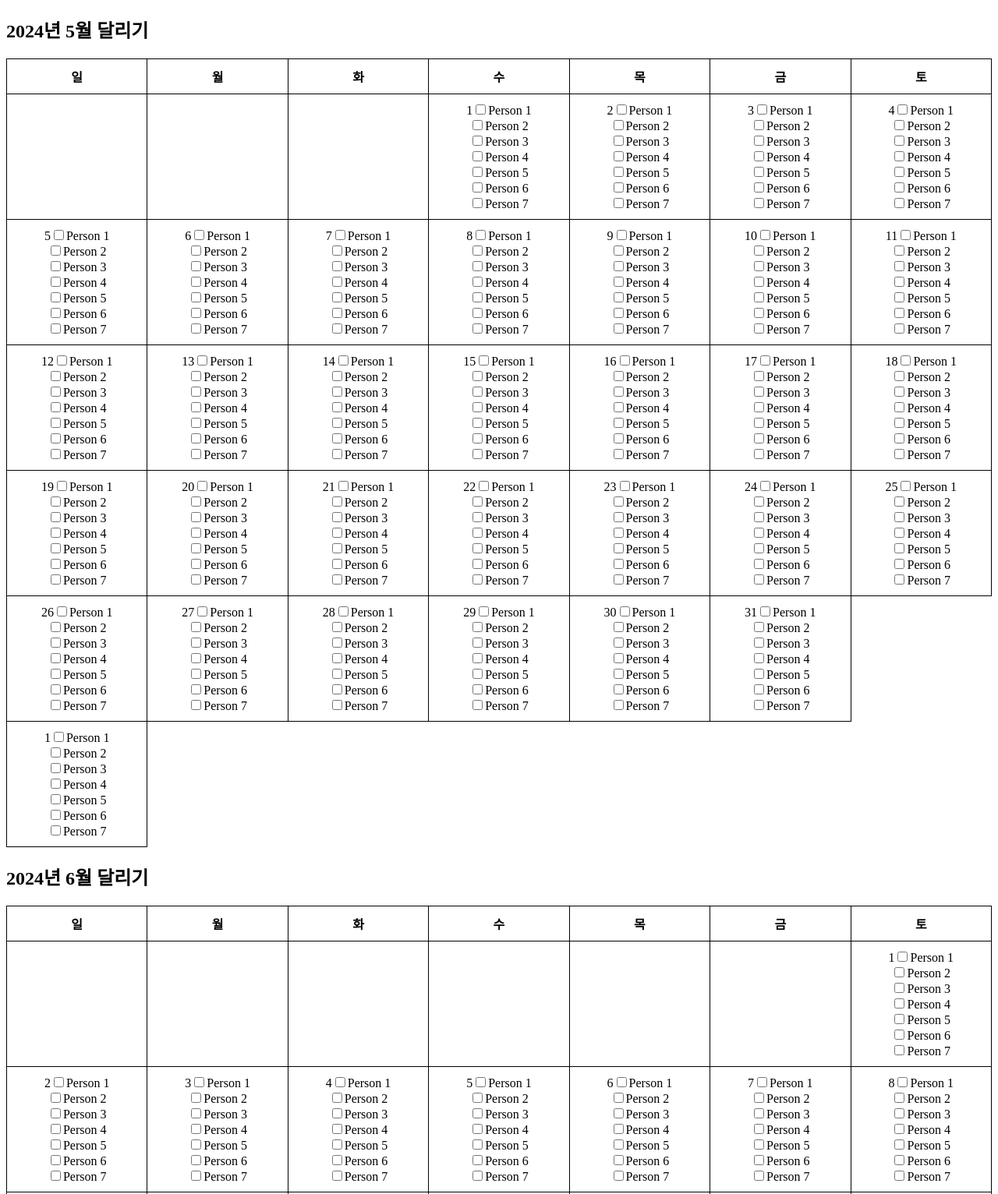
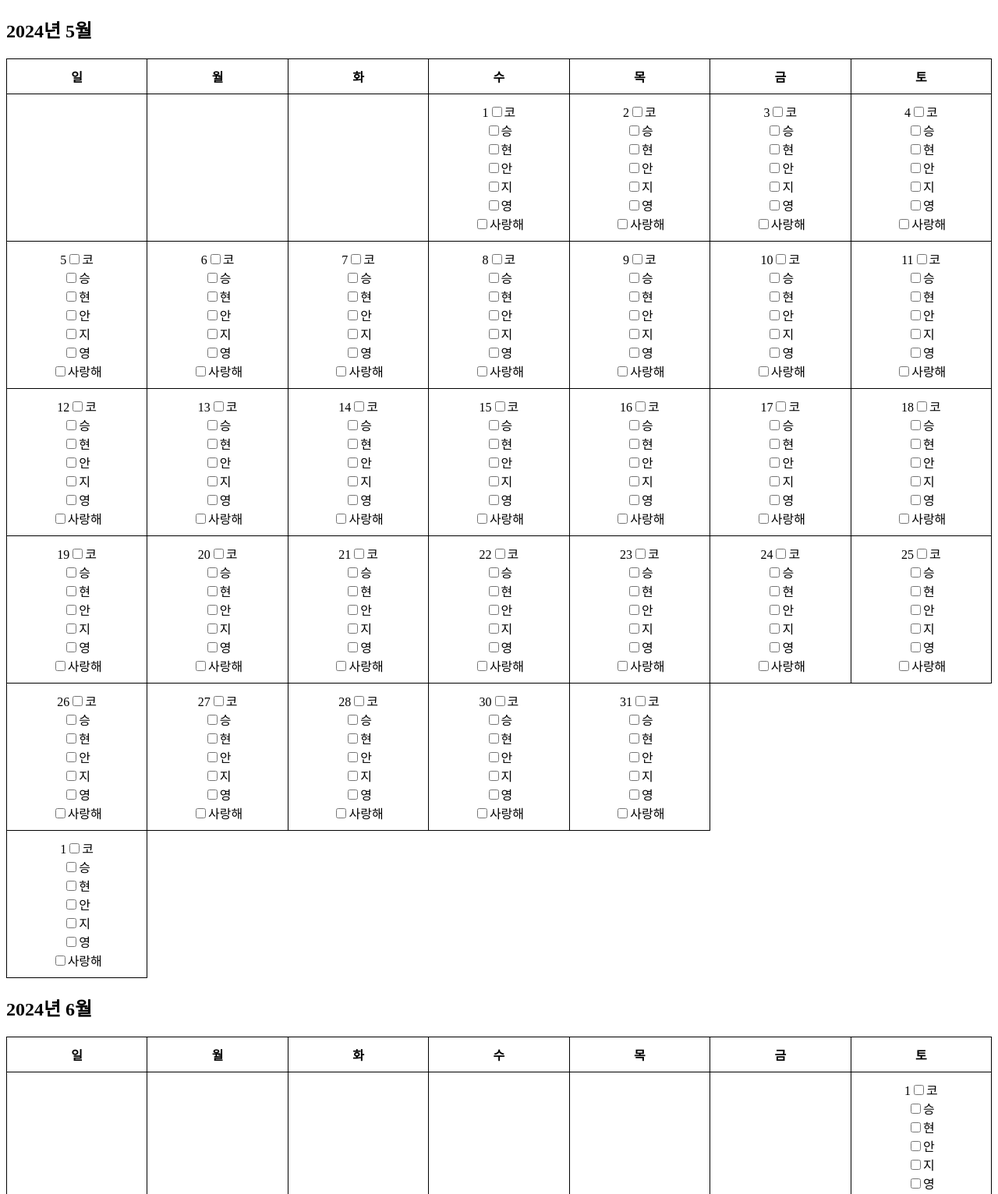
Before and after one commit to tmdgus3/bol4challenge, a plain HTML site: page index.html in a window 1280 px wide. Shown: the top 1532 px of the page at 78% size. Drawn offline with Linux system fonts and the light colour scheme.

Commit message:
reUpdate index.html

```diff
--- a/index.html
+++ b/index.html
@@ -3,7 +3,7 @@
 <head>
 <meta charset="UTF-8">
 <meta name="viewport" content="width=device-width, initial-scale=1.0">
-<title>2024년 5월, 6월 볼빨간사춘기 안지영 챌린지 달력</title>
+<title>2024년 5월, 6월 안지영 챌린지</title>
 <style>
     table {
         width: 100%;
@@ -18,7 +18,7 @@
 </head>
 <body>
 
-<h2>2024년 5월 달리기</h2>
+<h2>2024년 5월</h2>
 <table id="may-calendar">
     <thead>
         <tr>
@@ -36,7 +36,7 @@
     </tbody>
 </table>
 
-<h2>2024년 6월 달리기</h2>
+<h2>2024년 6월</h2>
 <table id="june-calendar">
     <thead>
         <tr>
@@ -55,6 +55,9 @@
 </table>
 
 <script>
+    // 각 사람의 이름 배열
+    const names = ['코', '승', '현', '안', '지', '영', '사랑해'];
+
     // 5월과 6월의 달력을 생성하는 함수
     function createCalendar(month, tableId) {
         const table = document.getElementById(tableId);
@@ -74,14 +77,16 @@
                     html += '<td></td>'; // 빈 셀 추가
                 } else {
                     const day = date.getDate();
-                    html += `<td>${day}`;
-                    // 여기에 체크리스트 및 완료 여부를 추가하는 코드를 작성할 수 있습니다.
-                    // 예를 들어, 체크박스를 추가하고 각각의 체크박스에 이벤트를 연결하여 완료 여부를 추적할 수 있습니다.
-                    for (let k = 0; k < 7; k++) {
-                        html += `<input type="checkbox" id="checkbox_${day}_${k}" onchange="updateCompletion(${day}, ${k}, this.checked)">`;
-                        html += `<label for="checkbox_${day}_${k}">Person ${k+1}</label><br>`;
+                    if (!(day === 29 && i === 4)) { // 29일이 포함된 마지막 주 제외
+                        html += `<td>${day}`;
+                        // 여기에 체크리스트 및 완료 여부를 추가하는 코드를 작성할 수 있습니다.
+                        // 각각의 이름을 체크박스에 추가합니다.
+                        for (let k = 0; k < 7; k++) {
+                            html += `<input type="checkbox" id="checkbox_${day}_${k}" onchange="updateCompletion(${day}, ${k}, this.checked)">`;
+                            html += `<label for="checkbox_${day}_${k}">${names[k]}</label><br>`;
+                        }
+                        html += '</td>';
                     }
-                    html += '</td>';
                     date.setDate(day + 1); // 다음 날짜로 이동
                 }
                 if (date.getMonth() !== month || date.getDate() > lastDay) {
@@ -97,7 +102,7 @@
     // 완료 여부 업데이트
     function updateCompletion(day, personIndex, checked) {
         // 여기에 완료 여부를 업데이트하는 코드를 작성할 수 있습니다.
-        console.log(`Day ${day}, Person ${personIndex + 1}, Checked: ${checked}`);
+        console.log(`Day ${day}, Person ${names[personIndex]}, Checked: ${checked}`);
     }
 
     // 5월과 6월의 달력을 생성합니다.
```
